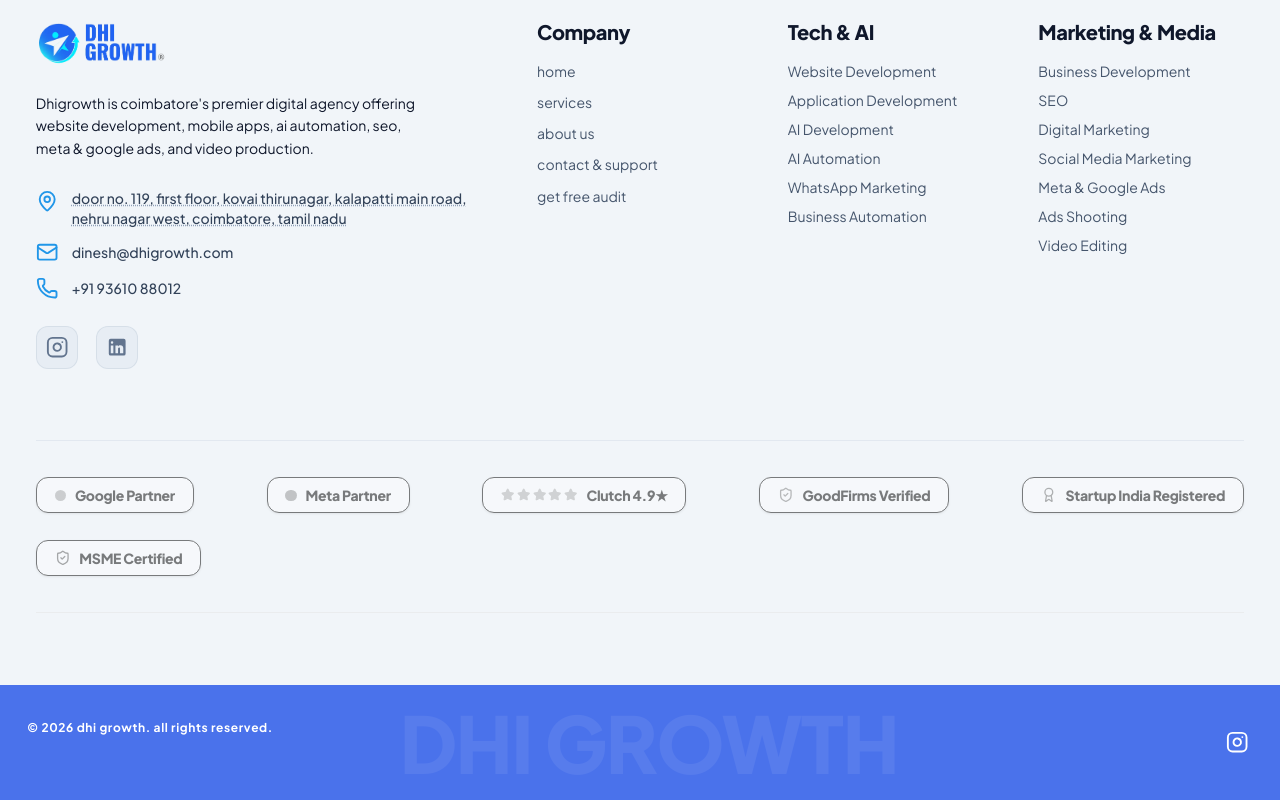
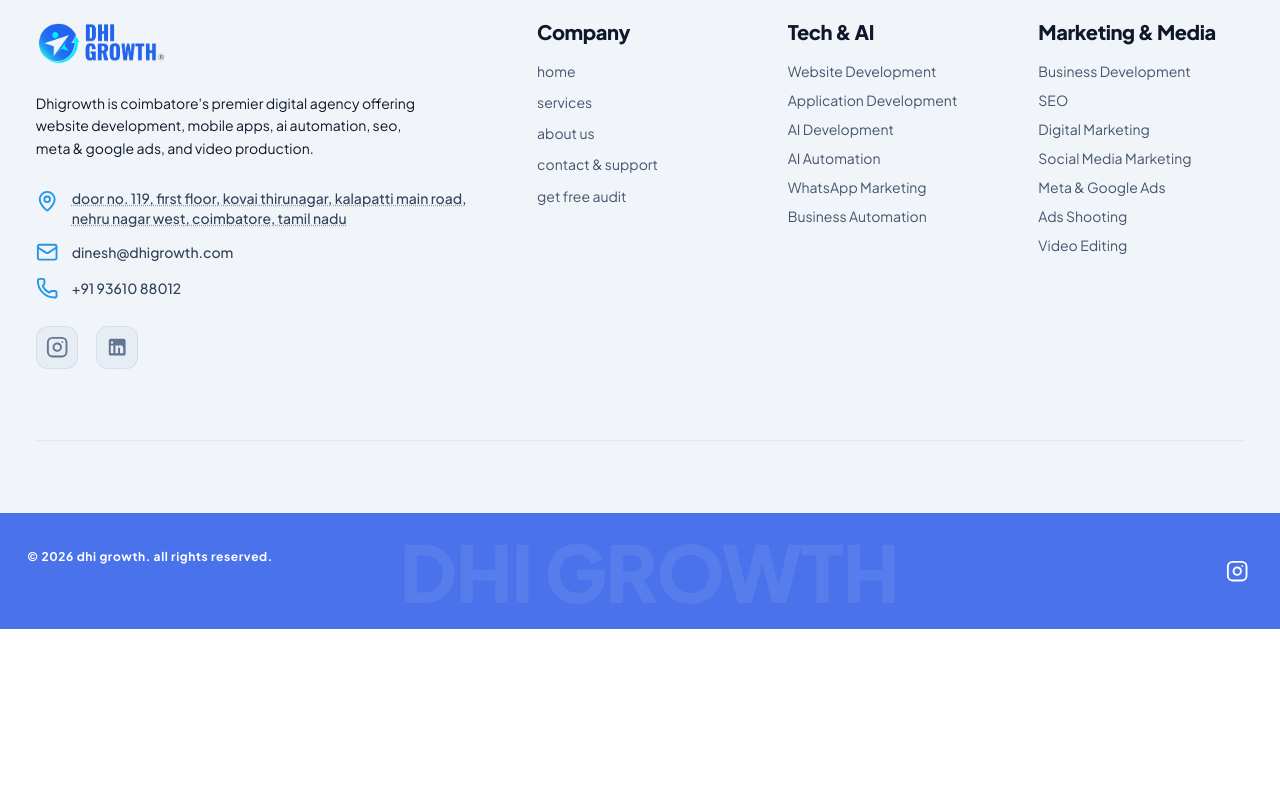
Before and after one commit to srijithit/dhi, a Next.js app in the folder next-frontend/: page /about in a window 1280 px wide. Shown: the part 5409-6209 px from the top of the page. After the commit the page ends 6038 px from the top, so only its background shows below. Built offline with nearby package versions, Linux system fonts and the light colour scheme; a web font is replaced by a local one.

Commit message:
fix: remove partner trust badges section from Footer

```diff
--- a/next-frontend/src/components/Footer.tsx
+++ b/next-frontend/src/components/Footer.tsx
@@ -160,46 +160,7 @@ export default function Footer({ onSelectService, onOpenAudit }: FooterProps) {
 
         </motion.div>
 
-        {/* Accredited Partners & Trust Badges Section */}
-        <div className="py-8 border-b border-slate-200 dark:border-slate-900 flex flex-wrap items-center justify-center lg:justify-between gap-6 opacity-60 grayscale hover:grayscale-0 transition-all duration-300">
 
-          <div className="flex items-center gap-2 border border-slate-250 dark:border-slate-800 rounded-xl px-4 py-2 bg-white/60 dark:bg-[#0a0d16] text-slate-800 dark:text-slate-200 shadow-sm text-xs font-semibold">
-            <span className="w-2.5 h-2.5 rounded-full bg-blue-500 inline-block animate-pulse shrink-0" />
-            <span className="font-header text-sm tracking-wide font-bold">Google Partner</span>
-          </div>
-
-          <div className="flex items-center gap-2 border border-slate-250 dark:border-slate-800 rounded-xl px-4 py-2 bg-white/60 dark:bg-[#0a0d16] text-slate-800 dark:text-slate-200 shadow-sm text-xs font-semibold">
-            <span className="w-2.5 h-2.5 rounded-full bg-blue-600 inline-block animate-pulse shrink-0" />
-            <span className="font-header text-sm tracking-wide font-bold">Meta Partner</span>
-          </div>
-
-          <div className="flex items-center gap-2 border border-slate-250 dark:border-slate-800 rounded-xl px-4 py-2 bg-white/60 dark:bg-[#0a0d16] text-slate-800 dark:text-slate-200 shadow-sm text-xs font-semibold">
-            <div className="flex text-amber-400 gap-0.5 shrink-0">
-              <Star className="w-3 h-3 fill-current" />
-              <Star className="w-3 h-3 fill-current" />
-              <Star className="w-3 h-3 fill-current" />
-              <Star className="w-3 h-3 fill-current" />
-              <Star className="w-3 h-3 fill-current" />
-            </div>
-            <span className="font-header text-sm tracking-wide font-bold">Clutch 4.9★</span>
-          </div>
-
-          <div className="flex items-center gap-2 border border-slate-250 dark:border-slate-800 rounded-xl px-4 py-2 bg-white/60 dark:bg-[#0a0d16] text-slate-800 dark:text-slate-200 shadow-sm text-xs font-semibold">
-            <ShieldCheck className="w-3.5 h-3.5 text-emerald-500 shrink-0" />
-            <span className="font-header text-sm tracking-wide font-bold">GoodFirms Verified</span>
-          </div>
-
-          <div className="flex items-center gap-2 border border-slate-250 dark:border-slate-800 rounded-xl px-4 py-2 bg-white/60 dark:bg-[#0a0d16] text-slate-800 dark:text-slate-200 shadow-sm text-xs font-semibold">
-            <Award className="w-3.5 h-3.5 text-orange-500 shrink-0" />
-            <span className="font-header text-sm tracking-wide font-bold">Startup India Registered</span>
-          </div>
-
-          <div className="flex items-center gap-2 border border-slate-250 dark:border-slate-800 rounded-xl px-4 py-2 bg-white/60 dark:bg-[#0a0d16] text-slate-800 dark:text-slate-200 shadow-sm text-xs font-semibold">
-            <ShieldCheck className="w-3.5 h-3.5 text-brand shrink-0" />
-            <span className="font-header text-sm tracking-wide font-bold">MSME Certified</span>
-          </div>
-
-        </div>
 
       </div>
 
```
